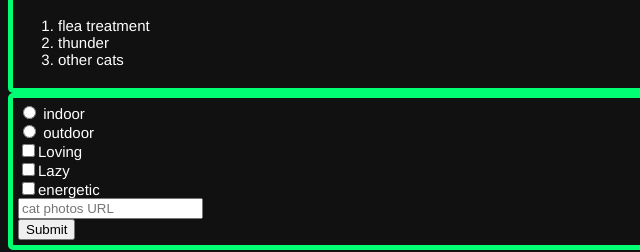
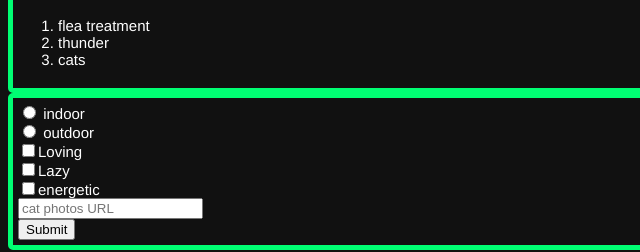
Before and after one commit to siddhant660/web-learning-projects, a plain HTML site: page index.html in a window 1280 px wide. Shown: the part 492-744 px from the top of the page, 0-640 px from the left. Drawn offline with Linux system fonts and the light colour scheme.

Commit message:
Update index.html

```diff
--- a/index.html
+++ b/index.html
@@ -26,7 +26,7 @@
             <ol>
                 <li>flea treatment</li>
                 <li>thunder</li>
-                <li>other cats</li>
+                <li> cats</li>
             </ol>
         </div>
             <div class="forms">
```
